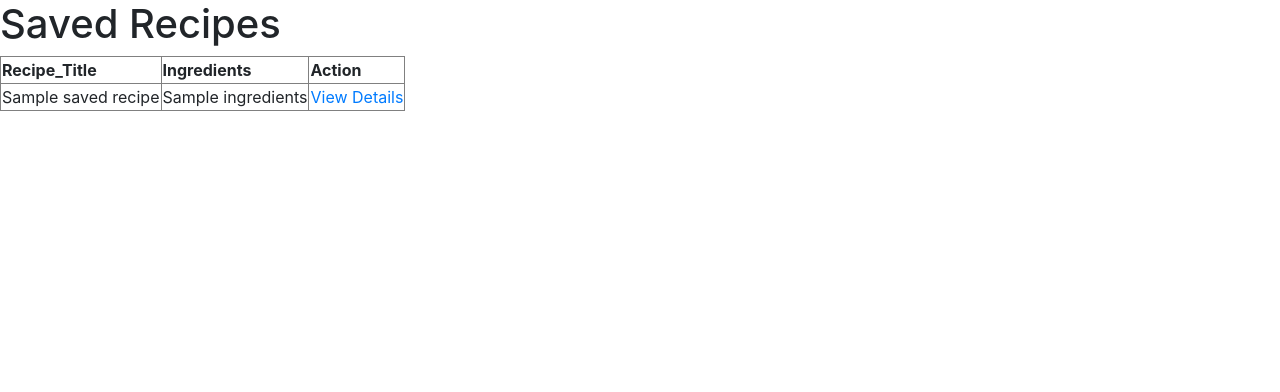
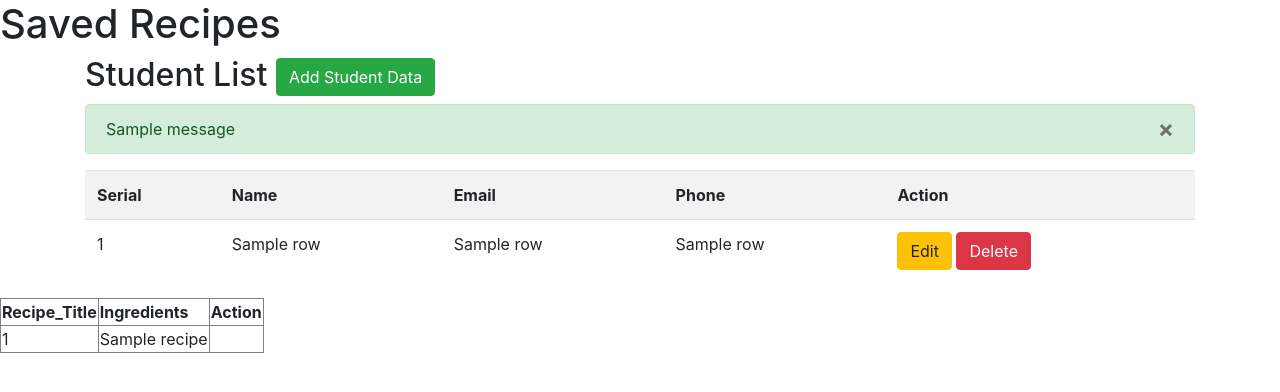
Before and after one commit to shresthasusan/img2recipe, a Flask app: template src/Templates/my_recipes.html in a window 1280 px wide. Shown: the part 96-488 px from the top of the page. Run offline with Flask 3, Linux system fonts and the light colour scheme; the template is opened without the code that fills it: most values are stand-ins (such as "Sample title", 1, 10 or a date in 2020); one stand-in notice (Sample message) is shown; some libraries are stand-ins or nearby versions.

Commit message:
cpy-r clear

```diff
--- a/src/Templates/my_recipes.html
+++ b/src/Templates/my_recipes.html
@@ -3,7 +3,295 @@
     <h1>Saved Recipes</h1>
 
     {% if saved_recipes %}
-        <table border="1">
+
+
+
+<div class="container">
+
+    <div class="row">
+
+        <div class="col md-12">
+
+
+
+            <h2>Student List <button type="button" class="btn btn-success  pull-right" data-toggle="modal" data-target="#myModal">Add Student Data</button></h2>
+
+
+
+
+    {%with messages = get_flashed_messages()%}
+
+    {%if messages%}
+
+    {% for message in messages %}
+
+    <div class="alert alert-success alert-dismissable" role="alert">
+
+     <button type="button" class="close" data-dismiss="alert" aria-label ="close">
+
+         <span aria-hidden="true">&times;</span>
+
+     </button>
+        {{message}}
+
+
+    </div>
+
+
+    {%endfor%}
+    {%endif%}
+    {%endwith%}
+
+
+
+
+            <table class="table table-striped">
+
+
+                <tr>
+              <th>Serial</th>
+              <th>Name</th>
+              <th>Email</th>
+              <th>Phone</th>
+              <th>Action</th>
+
+
+          </tr>
+
+
+
+
+
+                {% for row in students %}
+                <tr>
+                    <td>{{row.0}}</td>
+                    <td>{{row.1}}</td>
+                    <td>{{row.2}}</td>
+                    <td>{{row.3}}</td>
+                    <td>
+
+
+               <a href="/update/{{row.0}}" class="btn btn-warning btn-xs" data-toggle="modal" data-target="#modaledit{{row.0}}">Edit</a>
+                <a href="/delete/{{ row.0 }}" class="btn btn-danger btn-xs" onclick="return confirm('Are You Sure For Delete?')">Delete</a>
+
+                    </td>
+
+                </tr>
+
+                <div id="modaledit{{row.0}}" class="modal fade" role="dialog">
+
+
+   <div class="modal-dialog">
+
+
+      <div class="modal-content">
+
+
+         <div class="modal-header">
+
+
+            <button type="button" class="close" data-dismiss="modal">&times;</button>
+
+
+            <h4 class="modal-title">Update Information</h4>
+
+
+         </div>
+
+
+         <div class="modal-body">
+
+
+            <form action="{{ url_for('update') }}" method="POST">
+
+
+               <div class="form-group">
+
+
+                  <label>Name:</label>
+                   <input type="hidden"  name="id" value="{{row.0}}">
+
+                  <input type="text" class="form-control" name="name" value="{{row.1}}">
+
+
+               </div>
+
+
+
+               <div class="form-group">
+
+
+                  <label>Email:</label>
+
+                  <input type="text" class="form-control" name="email" value="{{row.2}}">
+
+
+               </div>
+
+
+               <div class="form-group">
+
+
+                  <label>Phone:</label>
+
+                  <input type="text" class="form-control" name="phone" value="{{row.3}}">
+
+
+               </div>
+
+
+               <div class="form-group">
+
+
+                  <button class="btn btn-primary" type="sbumit">Update</button>
+
+
+               </div>
+
+
+            </form>
+
+
+         </div>
+
+
+         <div class="modal-footer">
+
+
+            <button type="button" class="btn btn-default" data-dismiss="modal">Close</button>
+
+
+         </div>
+
+
+      </div>
+
+
+   </div>
+
+
+</div>
+
+
+                {% endfor  %}
+
+
+                </tbody>
+
+
+            </table>
+
+
+        </div>
+
+
+<!-- Modal -->
+
+
+<div id="myModal" class="modal fade" role="dialog">
+
+
+   <div class="modal-dialog">
+
+
+      <div class="modal-content">
+
+
+         <div class="modal-header">
+
+
+            <button type="button" class="close" data-dismiss="modal">&times;</button>
+
+
+            <h4 class="modal-title">Please Insert Data</h4>
+
+
+         </div>
+
+
+         <div class="modal-body">
+
+
+            <form action="{{ url_for('insert') }}" method="POST">
+
+
+               <div class="form-group">
+
+
+                  <label>Name:</label>
+                  <input type="text" class="form-control" name="name" required="1">
+
+
+               </div>
+
+
+                <div class="form-group">
+
+
+                  <label>Email:</label>
+                  <input type="text" class="form-control" name="email" required="1">
+
+
+               </div>
+
+
+                <div class="form-group">
+
+
+                  <label>Phone:</label>
+                  <input type="text" class="form-control" name="phone" required="1">
+
+
+               </div>
+
+
+
+               <div class="form-group">
+
+
+                  <button class="btn btn-primary" type="submit">Insert Data</button>
+
+
+               </div>
+
+
+            </form>
+
+
+         </div>
+
+
+         <div class="modal-footer">
+
+
+            <button type="button" class="btn btn-default" data-dismiss="modal">Close</button>
+
+
+         </div>
+
+
+      </div>
+
+
+   </div>
+
+
+</div>
+
+
+
+
+    </div>
+
+
+</div>
+
+
+
+
+
+
+    <table border="1">
             <thead>
                 <tr>
                     <th>Recipe_Title</th>
@@ -14,9 +302,8 @@
             <tbody>
                 {% for recipe in saved_recipes %}
                 <tr>
-                    <td>{{ saved_recipes.title }}</td>
-                    <td>{{ saved_recipes.ingredients }}</td>
-                    <td><a href="{{ url_for('view_recipe', recipe_title=saved_recipes.title) }}">View Details</a></td>
+                    <td>{{ recipe.0 }}</td>  <!-- Title -->
+                    <td>{{ recipe.1 }}</td>  <!-- Ingredients -->
                 </tr>
                 {% endfor %}
             </tbody>
--- a/src/Templates/predict.html
+++ b/src/Templates/predict.html
@@ -35,7 +35,8 @@
                         <h6 class="card-text">{{recipe[0]}}</h6>
                         {% endif %}
                         <br>
-                        <p class="card-text"><small class="text-muted">Check both the Recipes</small></p>
+                        <p class="card-text"><small class="text-muted">Check both the Recipes.</small></p>
+                        <h1>score: {{score}}</h1>
                         <form action="/save_recipe" method="post">
                           <input type="hidden" name="title" value="{{ title[0] }}">
                           <input type="hidden" name="ingredients" value="{{ ', '.join(ingredients[0]) }}">
--- a/src/__init__.py
+++ b/src/__init__.py
@@ -9,7 +9,7 @@ mysql = MySQL(app)
 #mySQL Configuration
 app.config['SECRET_KEY'] = secrets.token_hex(16)
 app.config['MYSQL_HOST'] = 'localhost'
-app.config['MYSQL_USER'] = 'recipeuser'
+app.config['MYSQL_USER'] = 'root'
 app.config['MYSQL_PASSWORD'] = ''
 app.config['MYSQL_DB'] = 'recipelens'
 
--- a/src/output.py
+++ b/src/output.py
@@ -89,7 +89,7 @@ def output(uploadedfile):
         recipe_ids = outputs['recipe_ids'].cpu().numpy()
 
         outs, valid = prepare_output(recipe_ids[0], ingr_ids[0], ingrs_vocab, vocab)
-
+        score=valid['score']
         if valid['is_valid'] or show_anyways:
 
             title.append(outs['title'])
@@ -103,4 +103,4 @@ def output(uploadedfile):
             title.append("Not a valid recipe!")
             recipe.append("Reason: "+valid['reason'])
 
-    return title,ingredients,recipe
+    return title,ingredients,recipe,score
--- a/src/utils/ims2file.py
+++ b/src/utils/ims2file.py
@@ -1,4 +1,3 @@
-# Copyright (c) Facebook, Inc. and its affiliates. All Rights Reserved.
 
 import pickle
 from tqdm import tqdm
--- a/src/utils/metrics.py
+++ b/src/utils/metrics.py
@@ -1,4 +1,3 @@
-# Copyright (c) Facebook, Inc. and its affiliates. All Rights Reserved.
 
 import sys
 import time
--- a/src/utils/output_utils.py
+++ b/src/utils/output_utils.py
@@ -1,4 +1,3 @@
-# Copyright (c) Facebook, Inc. and its affiliates. All Rights Reserved.
 
 replace_dict = {' .': '.',
                 ' ,': ',',
--- a/src/utils/tb_visualizer.py
+++ b/src/utils/tb_visualizer.py
@@ -1,4 +1,3 @@
-# Copyright (c) Facebook, Inc. and its affiliates. All Rights Reserved.
 
 import numpy as np
 import os
```
Also changed, not shown: src/DB/students.sql (added, +74 -0 lines), src/routes.py (+76 -12 lines), src/static/demo_imgs/3.jpg, src/static/images/3.jpg, 1 other file.
